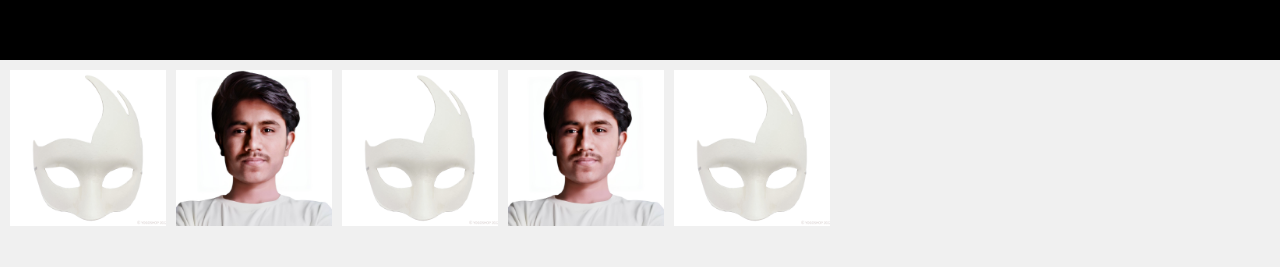
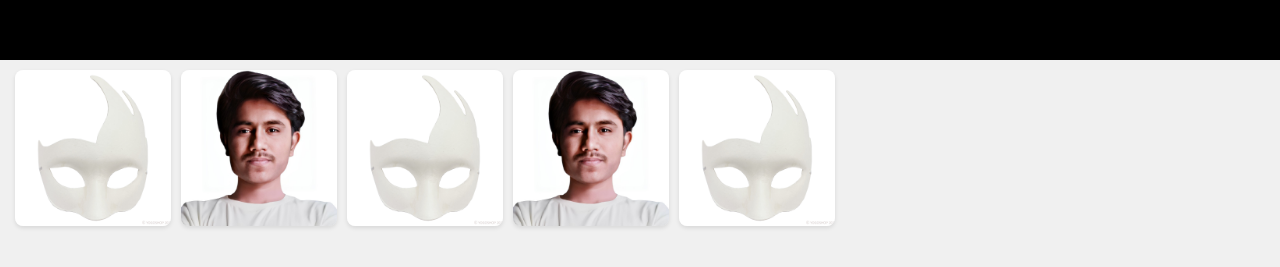
Before and after one commit to cosmic-boy0111/sliding, a React (Create React App) app: page / in a window 1280 px wide. Shown: the part 525-792 px from the top of the page. Built offline with nearby package versions, Linux system fonts and the light colour scheme.

Commit message:
Update App.css

```diff
--- a/src/App.css
+++ b/src/App.css
@@ -33,4 +33,38 @@
   min-width: 80px; /* Ensure images have a minimum width */
   margin-right: 10px;
   object-fit: cover; /* Maintain aspect ratio while covering area */
+  border-radius: 8px; /* Add rounded corners */
+  box-shadow: 0 2px 4px rgba(0, 0, 0, 0.1); /* Add a subtle shadow */
+  transition: transform 0.2s ease; /* Smooth transform on hover/touch */
 }
+
+.image-list img:active {
+  transform: scale(0.95); /* Slightly shrink the image when touched/clicked */
+}
+
+/* Add padding to the first and last image for better spacing */
+.image-list img:first-child {
+  margin-left: 5px;
+}
+
+.image-list img:last-child {
+  margin-right: 5px;
+}
+
+/* Improve scrollbar appearance */
+.image-list::-webkit-scrollbar {
+  height: 8px;
+}
+
+.image-list::-webkit-scrollbar-track {
+  background: #f1f1f1;
+}
+
+.image-list::-webkit-scrollbar-thumb {
+  background: #888;
+  border-radius: 4px;
+}
+
+.image-list::-webkit-scrollbar-thumb:hover {
+  background: #555;
+}
```
